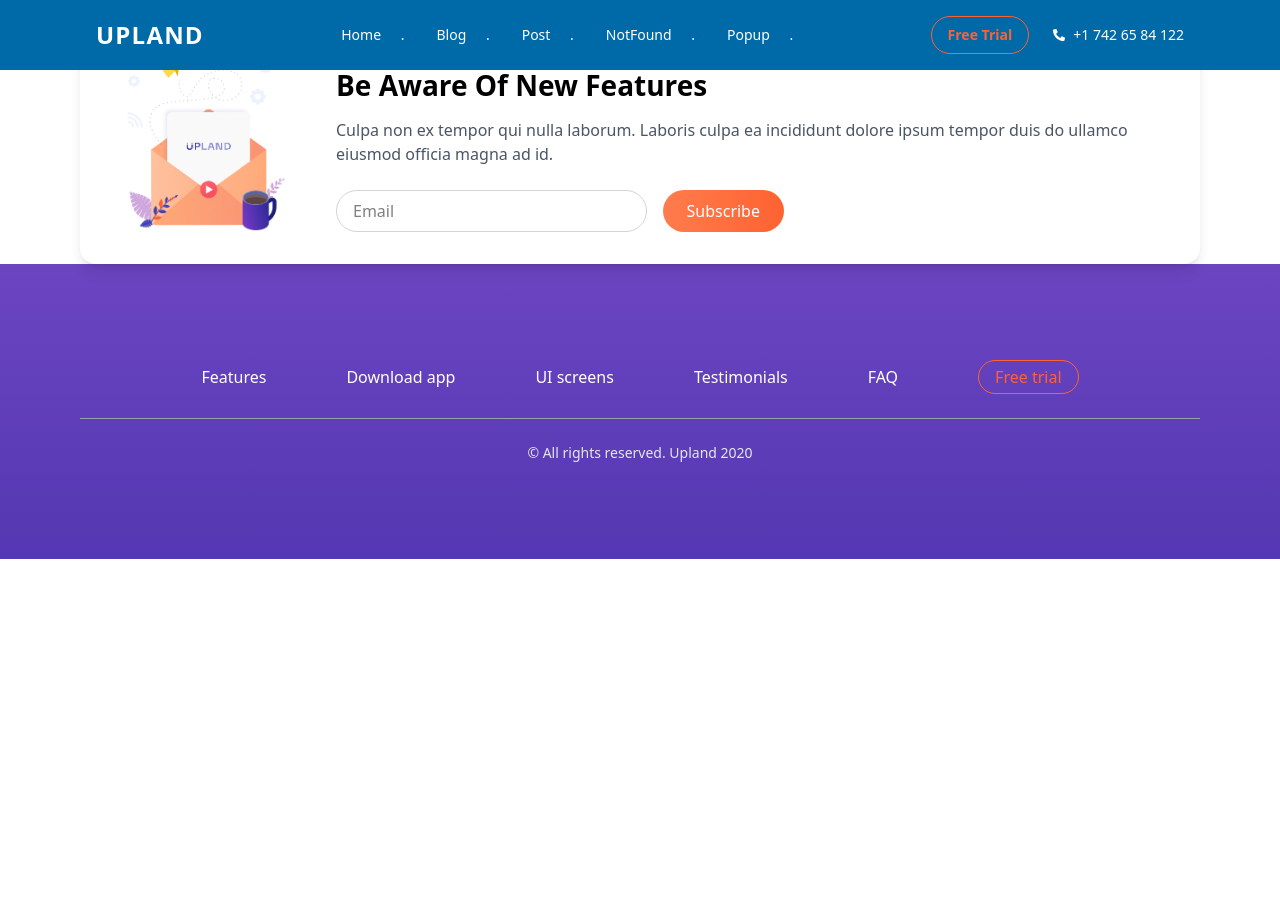
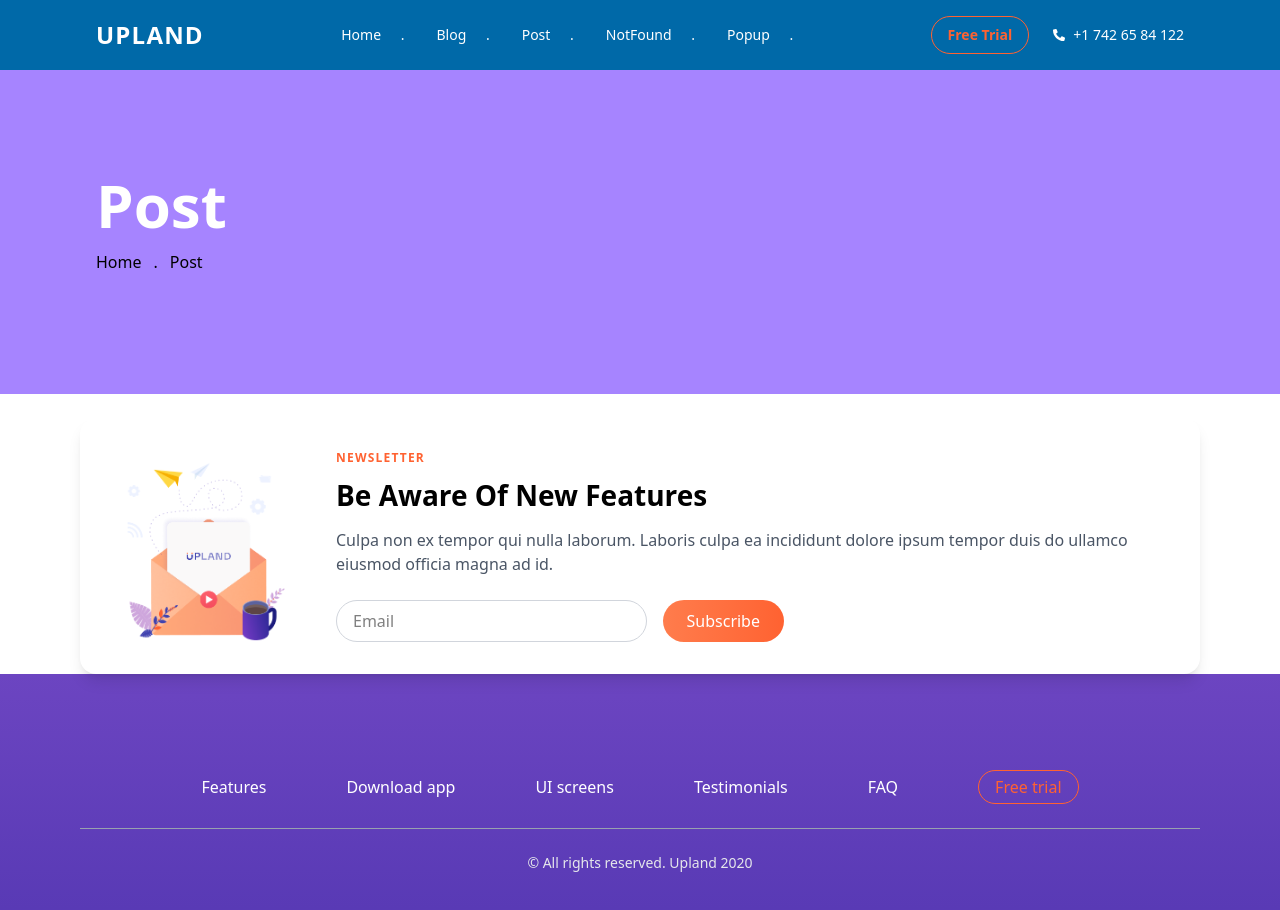
Before and after one commit to Mostofa-zaman/Upland, a React (Vite) app: page /post in a window 1280 px wide. Shown: the top 910 px of the page. Before the commit the page ends 800 px from the top, so only its background shows below. Built offline with nearby package versions, Linux system fonts and the light colour scheme.

Commit message:
post banner part done

```diff
--- a/src/components/blog/categoryPart/BlogCategory.jsx
+++ b/src/components/blog/categoryPart/BlogCategory.jsx
@@ -50,8 +50,9 @@ const BlogCategory = () => {
                 Dec 10, 2020
               </p>
               <h3 className="text-[22px] font-normal font-mono">
-                Launch of a new convenient feature this Saturday...
-              </h3>
+  Launch of a new convenient feature this Saturday...
+</h3>
+
 
               <h4 className="text-[18px] font-normal font-roboto">
                 Amet minim mollit non deserunt ullamco est sit aliqua dolor...
--- /dev/null
+++ b/src/components/post/PostBanner.jsx
@@ -0,0 +1,14 @@
+import React from 'react'
+import CommonBanner from '../reusable/CommonBanner'
+
+const PostBanner = () => {
+  return (
+    <section className='bg-violet-400 pt-40 pb-30 mb-10'>
+    <div className="max-w-7xl mx-auto px-6 md:px-12 lg:px-24 flex flex-col lg:flex-row items-center gap-12">
+      <CommonBanner title="Post " pera="Home" subpera="Post"/>
+    </div>
+   </section>
+  )
+}
+
+export default PostBanner
--- a/src/pages/Post.jsx
+++ b/src/pages/Post.jsx
@@ -1,8 +1,11 @@
 import React from 'react'
+import PostBanner from '../components/post/PostBanner'
 
 const Post = () => {
   return (
-    <div>Post</div>
+    <>
+    <PostBanner/>
+    </>
   )
 }
 
```
Also changed, not shown: src/index.css (line endings or trailing spaces).
